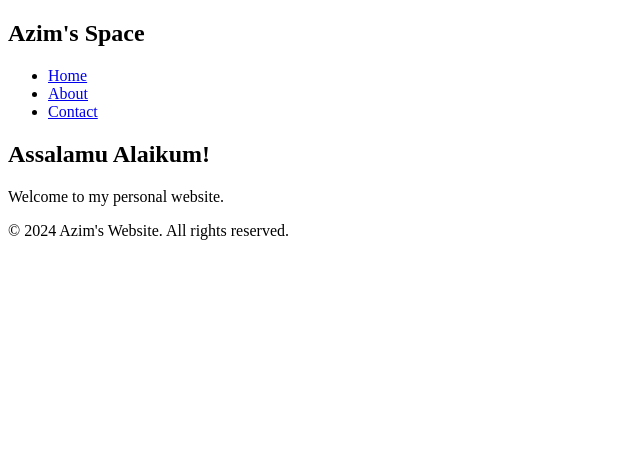
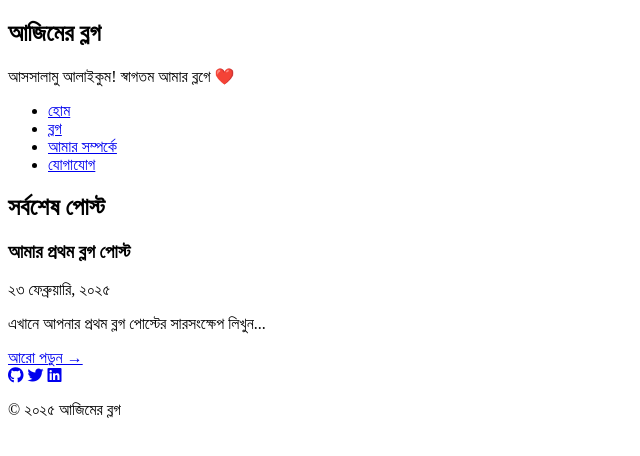
Before and after one commit to Pybek/Pybek.github.io, a plain HTML site: page index.html in a window 1280 px wide. Shown: the whole page, without its empty margins (0-640 px from the left). Drawn offline with Linux system fonts and the light colour scheme.

Commit message:
Update index.html

```diff
--- a/index.html
+++ b/index.html
@@ -3,35 +3,48 @@
 <head>
     <meta charset="UTF-8">
     <meta name="viewport" content="width=device-width, initial-scale=1.0">
-    <title>Azim's Website</title>
+    <title>আজিমের ব্লগ | Azim's Blog</title>
     <link rel="stylesheet" href="style.css">
-    <!-- Font Awesome -->
     <link rel="stylesheet" href="https://cdnjs.cloudflare.com/ajax/libs/font-awesome/6.0.0/css/all.min.css">
 </head>
 <body>
     <!-- Header -->
     <header>
         <nav>
-            <h1>Azim's Space</h1>
+            <div class="logo">
+                <h1>আজিমের ব্লগ</h1>
+                <p class="tagline">আসসালামু আলাইকুম! স্বাগতম আমার ব্লগে ❤️</p>
+            </div>
             <ul>
-                <li><a href="#home">Home</a></li>
-                <li><a href="#about">About</a></li>
-                <li><a href="#contact">Contact</a></li>
+                <li><a href="#home">হোম</a></li>
+                <li><a href="#blog">ব্লগ</a></li>
+                <li><a href="#about">আমার সম্পর্কে</a></li>
+                <li><a href="#contact">যোগাযোগ</a></li>
             </ul>
         </nav>
     </header>
 
     <!-- Main Content -->
     <main>
-        <section id="home">
-            <h2>Assalamu Alaikum!</h2>
-            <p>Welcome to my personal website.</p>
+        <section id="featured-post" class="hero-section">
+            <h2>সর্বশেষ পোস্ট</h2>
+            <div class="post">
+                <h3>আমার প্রথম ব্লগ পোস্ট</h3>
+                <p class="date">২৩ ফেব্রুয়ারি, ২০২৫</p>
+                <p>এখানে আপনার প্রথম ব্লগ পোস্টের সারসংক্ষেপ লিখুন...</p>
+                <a href="#" class="read-more">আরো পড়ুন →</a>
+            </div>
         </section>
     </main>
 
     <!-- Footer -->
     <footer>
-        <p>&copy; 2024 Azim's Website. All rights reserved.</p>
+        <div class="social-links">
+            <a href="#"><i class="fab fa-github"></i></a>
+            <a href="#"><i class="fab fa-twitter"></i></a>
+            <a href="#"><i class="fab fa-linkedin"></i></a>
+        </div>
+        <p>&copy; ২০২৫ আজিমের ব্লগ</p>
     </footer>
 </body>
 </html>
```
